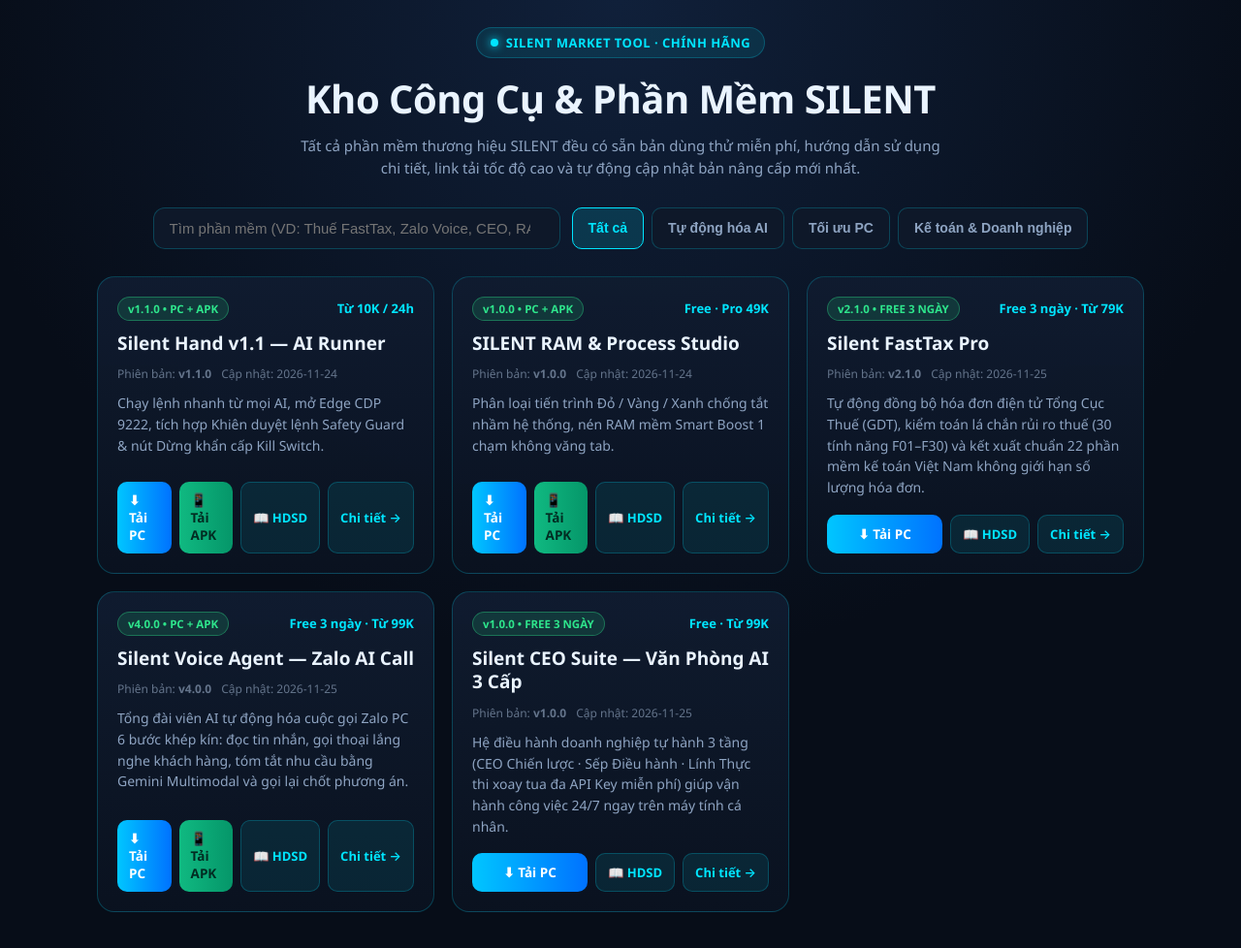
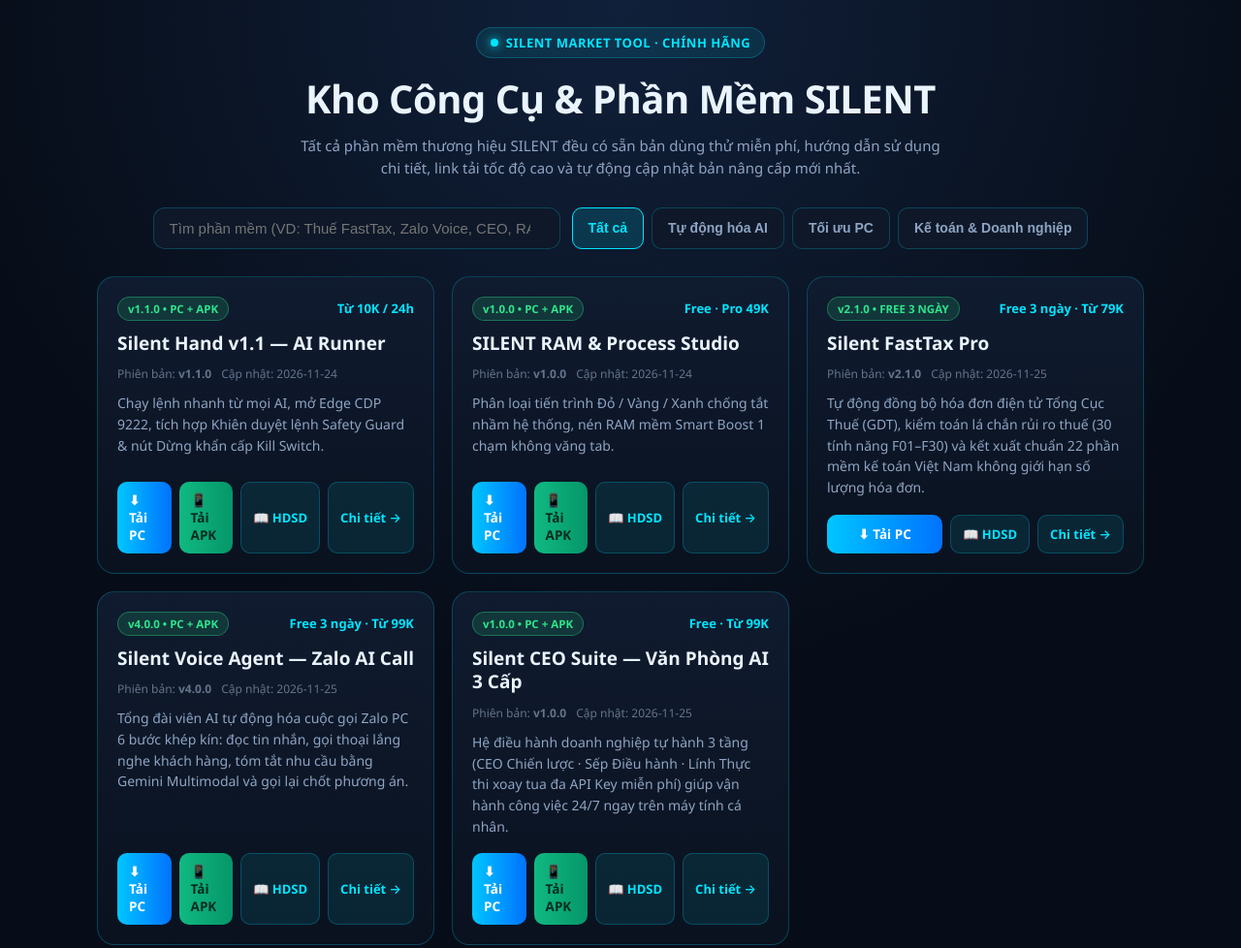
Before and after one commit to lemanhnewlife-cmd/silent-trader, a plain HTML site: page market-tool/index.html in a window 1280 px wide. Shown: the top 978 px of the page at 97% size. Drawn offline with Linux system fonts and the light colour scheme.

Commit message:
feat(market-tool): add Android .APK download for Silent CEO Suite — Văn Phòng AI 3 Cấp v1.0.0

```diff
--- a/market-tool/index.html
+++ b/market-tool/index.html
@@ -198,14 +198,14 @@
             "name": "Silent CEO Suite — Văn Phòng AI 3 Cấp",
             "version": "1.0.0",
             "category": "Tự động hóa AI",
-            "tag": "v1.0.0 • FREE 3 NGÀY",
+            "tag": "v1.0.0 • PC + APK",
             "price": "Free · Từ 99K",
             "desc": "Hệ điều hành doanh nghiệp tự hành 3 tầng (CEO Chiến lược · Sếp Điều hành · Lính Thực thi xoay tua đa API Key miễn phí) giúp vận hành công việc 24/7 ngay trên máy tính cá nhân.",
             "url": "./silent-ceo-suite.html",
             "guide_url": "./silent-ceo-suite-guide.html",
             "download_url": "https://github.com/lemanhnewlife-cmd/silent-trader/releases/download/market-silent-ceo-suite-v1.0.0/Silent_CEO_Suite_v1.0_Portable.zip",
-            "apk_download_url": "",
-            "apk_size_mb": 0,
+            "apk_download_url": "https://github.com/lemanhnewlife-cmd/silent-trader/releases/download/market-silent-ceo-suite-v1.0.0/Silent_CEO_Suite_V_n_Ph_ng_AI_3_C_p_v1.0.0_Mobile.apk",
+            "apk_size_mb": 0.05,
             "zip_size_mb": 28.63,
             "zip_sha256": "80a3c6515371f5f3df41ed1bd25631d492b38a8bc996213b9fab3b1bc88fc20d",
             "updated_at": "2026-11-25",
```
Also changed, not shown: market-tool/catalog.json (+4 -4 lines), market-tool/silent-ceo-suite.html (+5 -2 lines).
